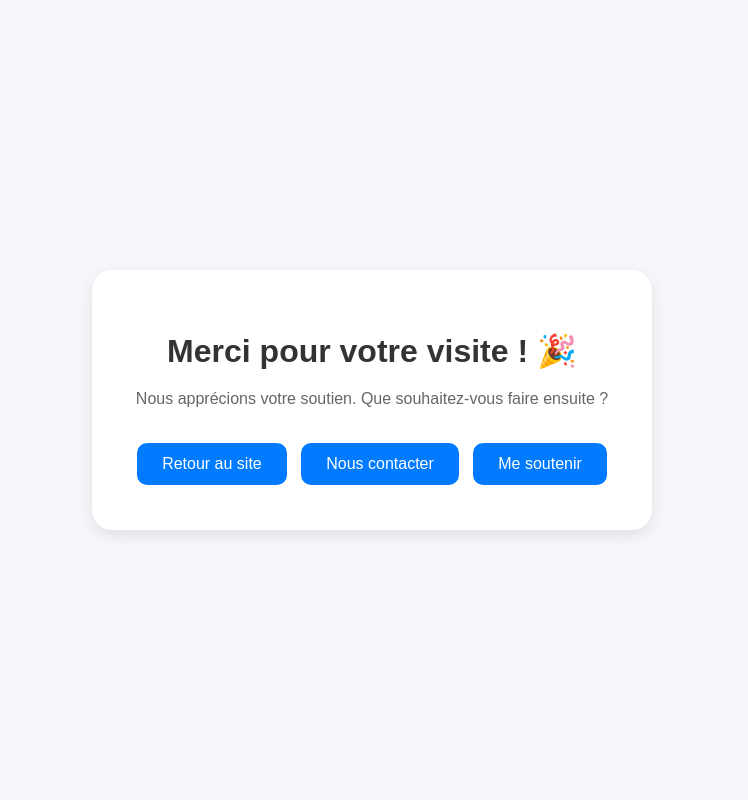
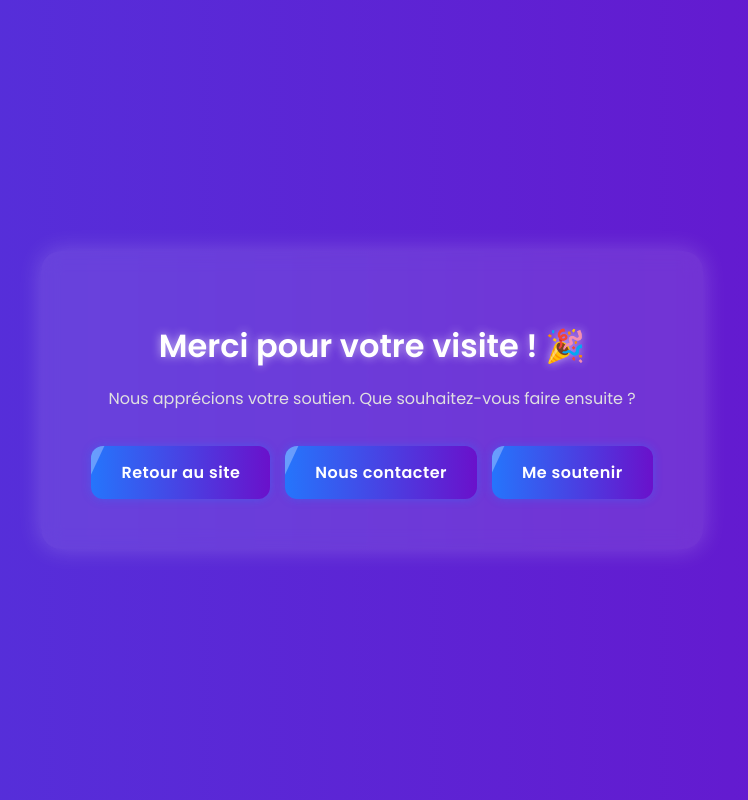
Before and after one commit to legregoss/review-house-r, a plain HTML site: page index.html in a window 1280 px wide. Shown: the whole page, without its empty margins (268-1016 px from the left). Drawn offline with Linux system fonts and the light colour scheme.

Commit message:
Update index.html

```diff
--- a/index.html
+++ b/index.html
@@ -5,43 +5,97 @@
   <meta name="viewport" content="width=device-width, initial-scale=1.0">
   <title>Merci !</title>
   <style>
+    @import url('https://fonts.googleapis.com/css2?family=Poppins:wght@400;600&display=swap');
+
     body {
-      font-family: Arial, sans-serif;
-      background-color: #f5f7fa;
+      font-family: 'Poppins', sans-serif;
+      margin: 0;
+      height: 100vh;
       display: flex;
-      flex-direction: column;
       justify-content: center;
       align-items: center;
-      height: 100vh;
-      margin: 0;
+      background: linear-gradient(270deg, #6a11cb, #2575fc, #00c6ff);
+      background-size: 600% 600%;
+      animation: gradientShift 12s ease infinite;
     }
+
+    @keyframes gradientShift {
+      0% { background-position: 0% 50%; }
+      50% { background-position: 100% 50%; }
+      100% { background-position: 0% 50%; }
+    }
+
     .container {
-      background: white;
-      padding: 40px;
+      background: rgba(255, 255, 255, 0.1);
+      backdrop-filter: blur(10px);
+      padding: 50px;
       border-radius: 20px;
-      box-shadow: 0 5px 15px rgba(0, 0, 0, 0.1);
+      box-shadow: 0 0 25px rgba(255, 255, 255, 0.2);
       text-align: center;
+      color: white;
+      animation: fadeIn 1.2s ease forwards;
+      transform: translateY(20px);
+      opacity: 0;
     }
+
+    @keyframes fadeIn {
+      to {
+        transform: translateY(0);
+        opacity: 1;
+      }
+    }
+
     h1 {
-      color: #333;
-      margin-bottom: 20px;
+      font-size: 2em;
+      margin-bottom: 15px;
+      text-shadow: 0 0 10px rgba(255, 255, 255, 0.6);
     }
+
     p {
-      color: #666;
-      margin-bottom: 30px;
+      color: #e0e0e0;
+      margin-bottom: 35px;
     }
+
+    .buttons {
+      display: flex;
+      justify-content: center;
+      flex-wrap: wrap;
+      gap: 15px;
+    }
+
     .buttons a {
       text-decoration: none;
-      background-color: #007BFF;
+      background: linear-gradient(90deg, #2575fc, #6a11cb);
       color: white;
-      padding: 12px 25px;
-      border-radius: 10px;
-      margin: 5px;
-      transition: background-color 0.3s;
-      display: inline-block;
+      padding: 14px 30px;
+      border-radius: 12px;
+      font-weight: 600;
+      letter-spacing: 0.5px;
+      transition: all 0.3s ease;
+      box-shadow: 0 0 10px rgba(37, 117, 252, 0.4);
+      position: relative;
+      overflow: hidden;
     }
+
+    .buttons a::before {
+      content: "";
+      position: absolute;
+      top: 0;
+      left: -100%;
+      width: 100%;
+      height: 100%;
+      background: rgba(255, 255, 255, 0.3);
+      transform: skewX(-25deg);
+      transition: 0.5s;
+    }
+
+    .buttons a:hover::before {
+      left: 200%;
+    }
+
     .buttons a:hover {
-      background-color: #0056b3;
+      transform: scale(1.05);
+      box-shadow: 0 0 20px rgba(37, 117, 252, 0.8);
     }
   </style>
 </head>
@@ -50,9 +104,9 @@
     <h1>Merci pour votre visite ! 🎉</h1>
     <p>Nous apprécions votre soutien. Que souhaitez-vous faire ensuite ?</p>
     <div class="buttons">
-    <a href="https://review-house.mysellauth.com/">Retour au site</a>
-    <a href="https://discord.gg/9AKGf7QfKY">Nous contacter</a>
-    <a href="https://www.behance.net/gregorydesousa">Me soutenir</a>
+      <a href="https://review-house.mysellauth.com/">Retour au site</a>
+      <a href="https://discord.gg/9AKGf7QfKY">Nous contacter</a>
+      <a href="https://www.behance.net/gregorydesousa">Me soutenir</a>
     </div>
   </div>
 </body>
```
